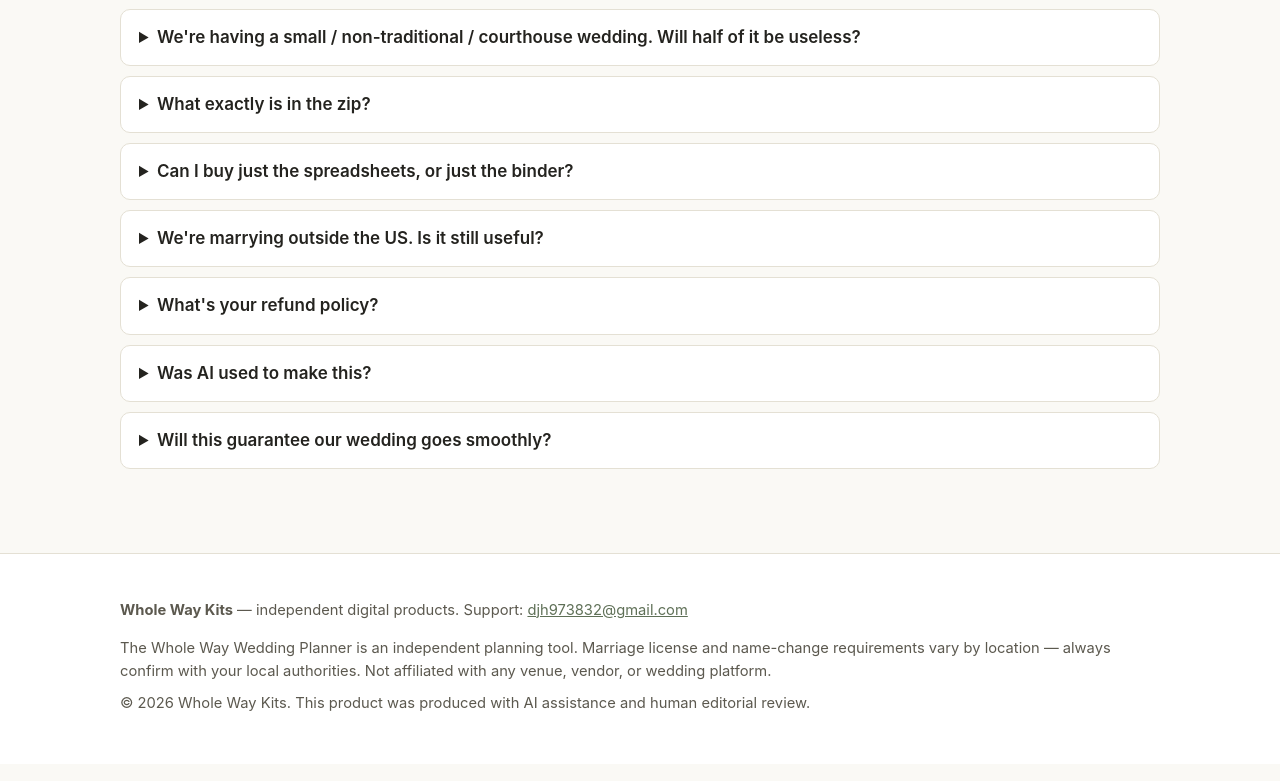
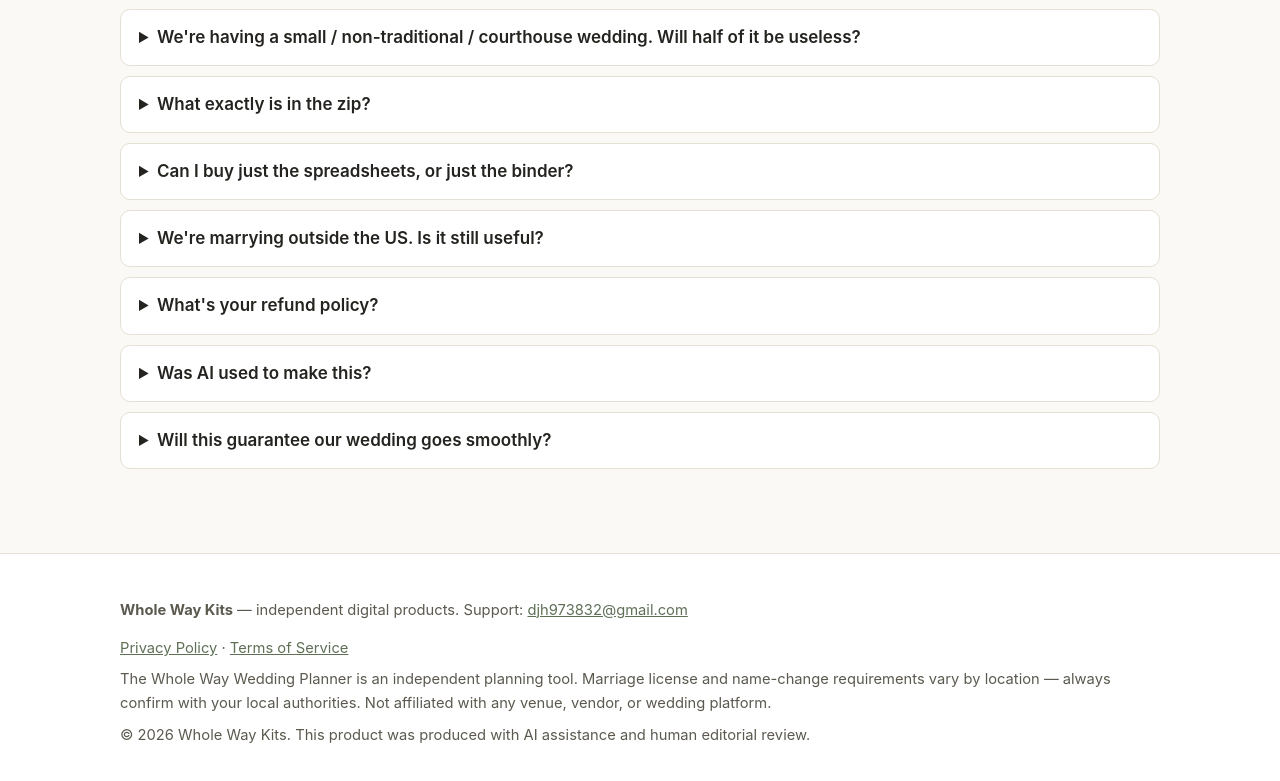
Before and after one commit to lubiaorenwu/trygeoaudit.com, a plain HTML site: page wedding-planner.html in a window 1280 px wide. Shown: the part 4837-5618 px from the top of the page. Drawn offline with Linux system fonts and the light colour scheme.

Commit message:
store site v1: add wedding-planner.html

```diff
--- a/wedding-planner.html
+++ b/wedding-planner.html
@@ -290,6 +290,8 @@
   <div class="wrap">
     <p><strong>Whole Way Kits</strong> — independent digital products.
     Support: <a href="mailto:djh973832@gmail.com">djh973832@gmail.com</a></p>
+    <p class="fineprint"><a href="privacy.html">Privacy Policy</a> ·
+    <a href="terms.html">Terms of Service</a></p>
     <p class="fineprint">The Whole Way Wedding Planner is an independent planning tool.
     Marriage license and name-change requirements vary by location — always confirm
     with your local authorities. Not affiliated with any venue, vendor, or wedding platform.</p>
```
